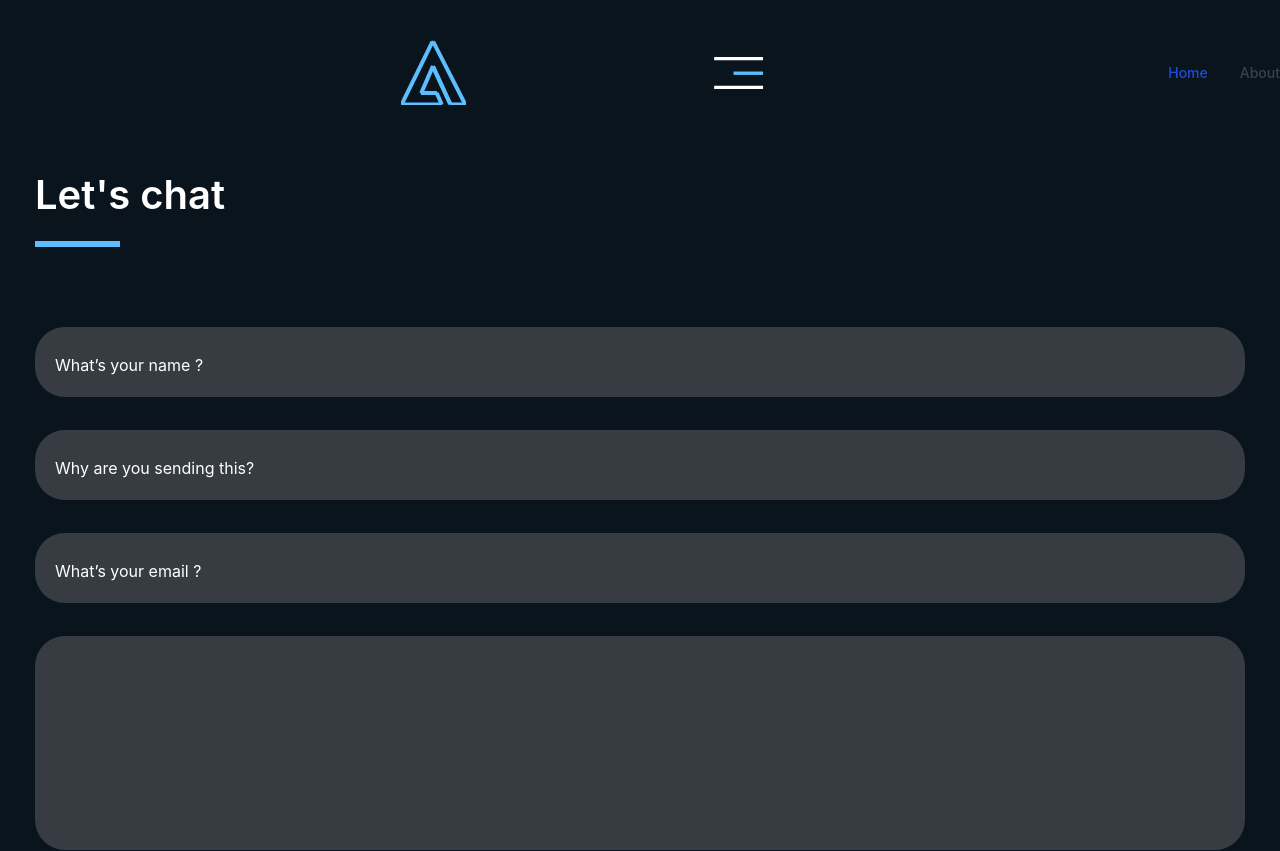
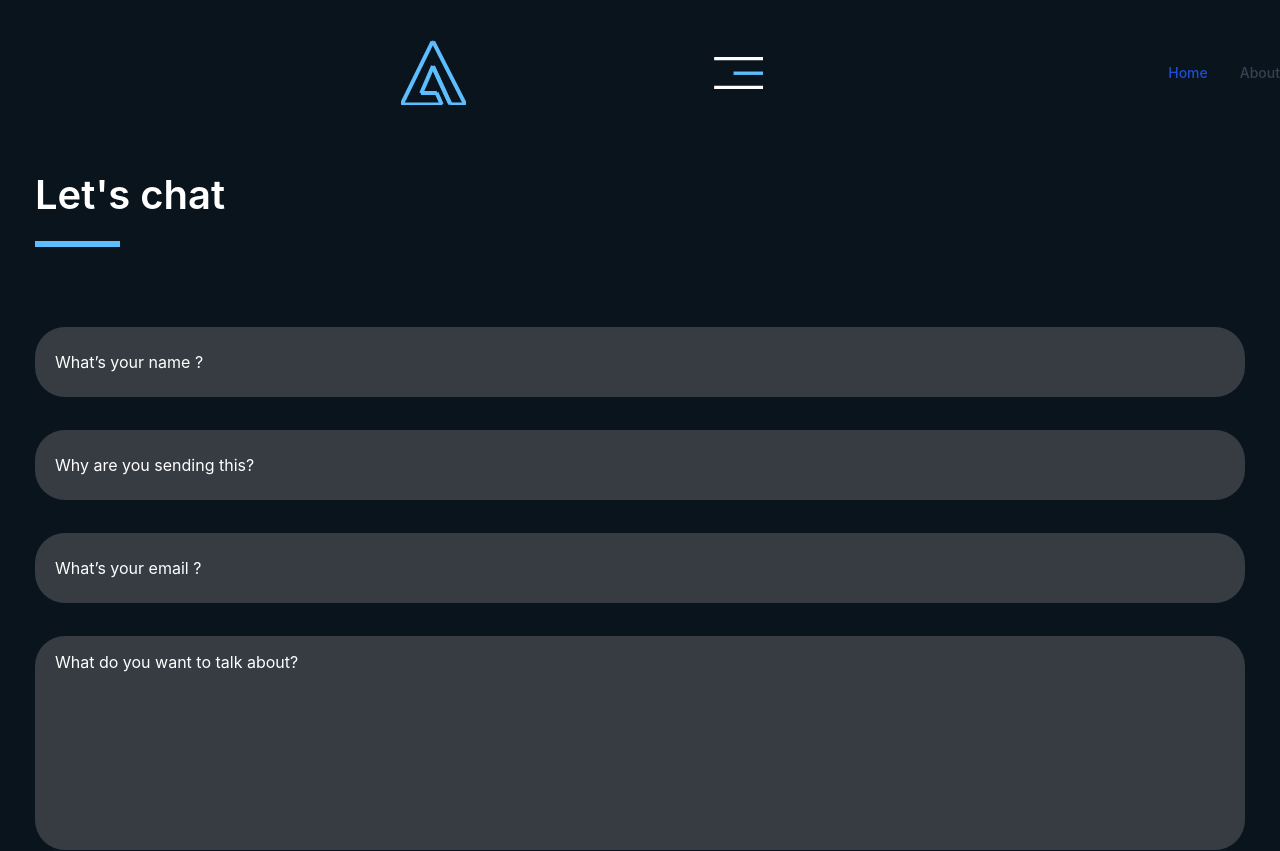
Before and after one commit to Itzadetunji/my-website, a Next.js app: page /contact in a window 1280 px wide. Shown: the top 851 px of the page. Built offline with nearby package versions, Linux system fonts and the light colour scheme.

Commit message:
Chore: Updated contact.tsx

```diff
--- a/pages/contact.tsx
+++ b/pages/contact.tsx
@@ -23,10 +23,10 @@ const contact : NextPage = () => {
           <div className='text-white mt-[80px]'>
             <form action="">
               <div className='mt-[45px] text-[25px] flex flex-col space-y-[33px]'>
-                <input type="text" name='name' placeholder='What’s your name ?' className='grey placeholder:-pl-[15px] placeholder:text-[16px] placeholder:text-white pl-[20px] h-[70px] rounded-[30px] '/>
-                <input type="text" name='name' placeholder='Why are you sending this?' className='grey placeholder:-pl-[15px] placeholder:text-[16px] placeholder:text-white pl-[20px] h-[70px] rounded-[30px] '/>
-                <input type="text" name='name' placeholder='What’s your email ?' className='grey placeholder:-pl-[15px] placeholder:text-[16px] placeholder:text-white pl-[20px] h-[70px] rounded-[30px] '/>
-                <textarea name="message" id="" cols="30" rows="10" className='grey rounded-[30px] h-[214px] resize-none'></textarea>
+                <input type="text" name='name' placeholder='What’s your name ?' className='grey placeholder:-pl-[15px] placeholder:text-[16px] placeholder:text-white text-[16px] pl-[20px] h-[70px] rounded-[30px] '/>
+                <input type="text" name='name' placeholder='Why are you sending this?' className='grey placeholder:-pl-[15px] placeholder:text-[16px] placeholder:text-white text-[16px] pl-[20px] h-[70px] rounded-[30px] '/>
+                <input type="text" name='name' placeholder='What’s your email ?' className='grey placeholder:-pl-[15px] placeholder:text-[16px] placeholder:text-white text-[16px] pl-[20px] h-[70px] rounded-[30px] '/>
+                <textarea name="message" id="" className='grey rounded-[30px] h-[214px] resize-none pl-[20px] placeholder:text-white placeholder:text-[16px] pt-[14px] text-[16px]' placeholder='What do you want to talk about?'></textarea>
               </div>
             </form>
           </div>
```
